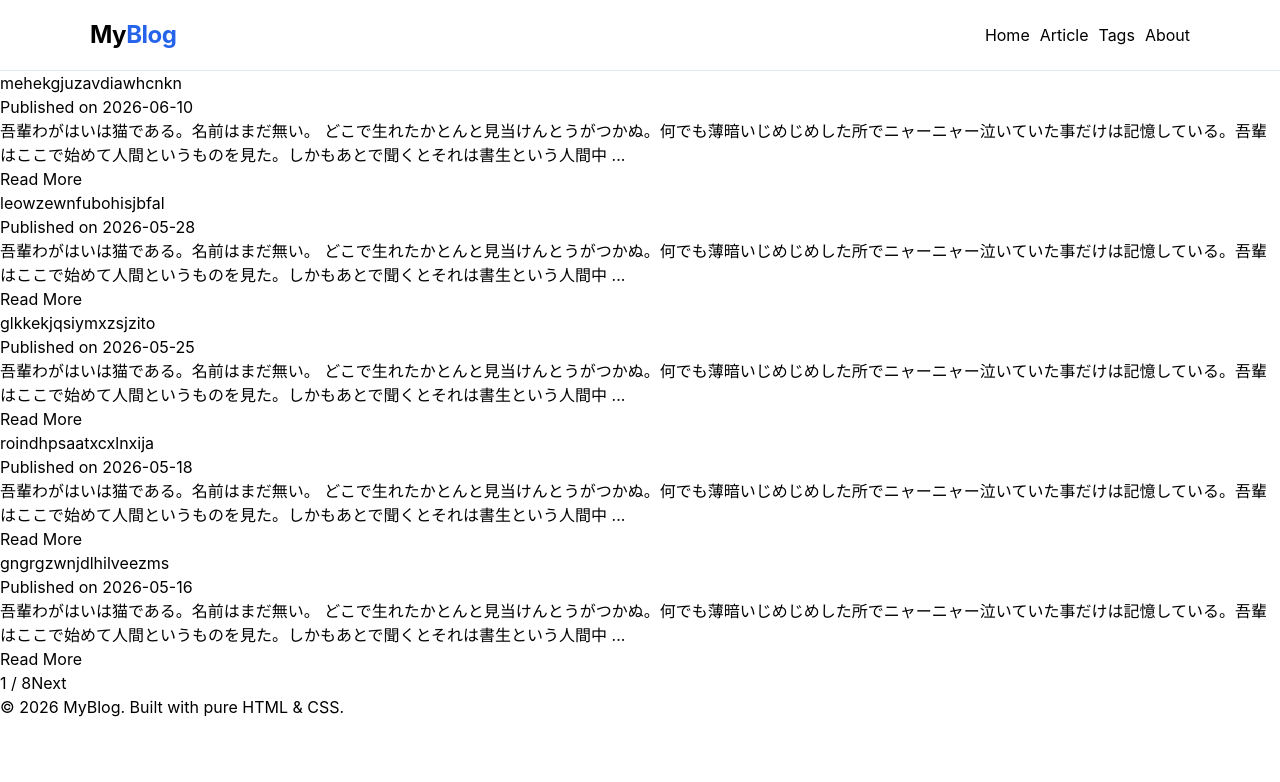
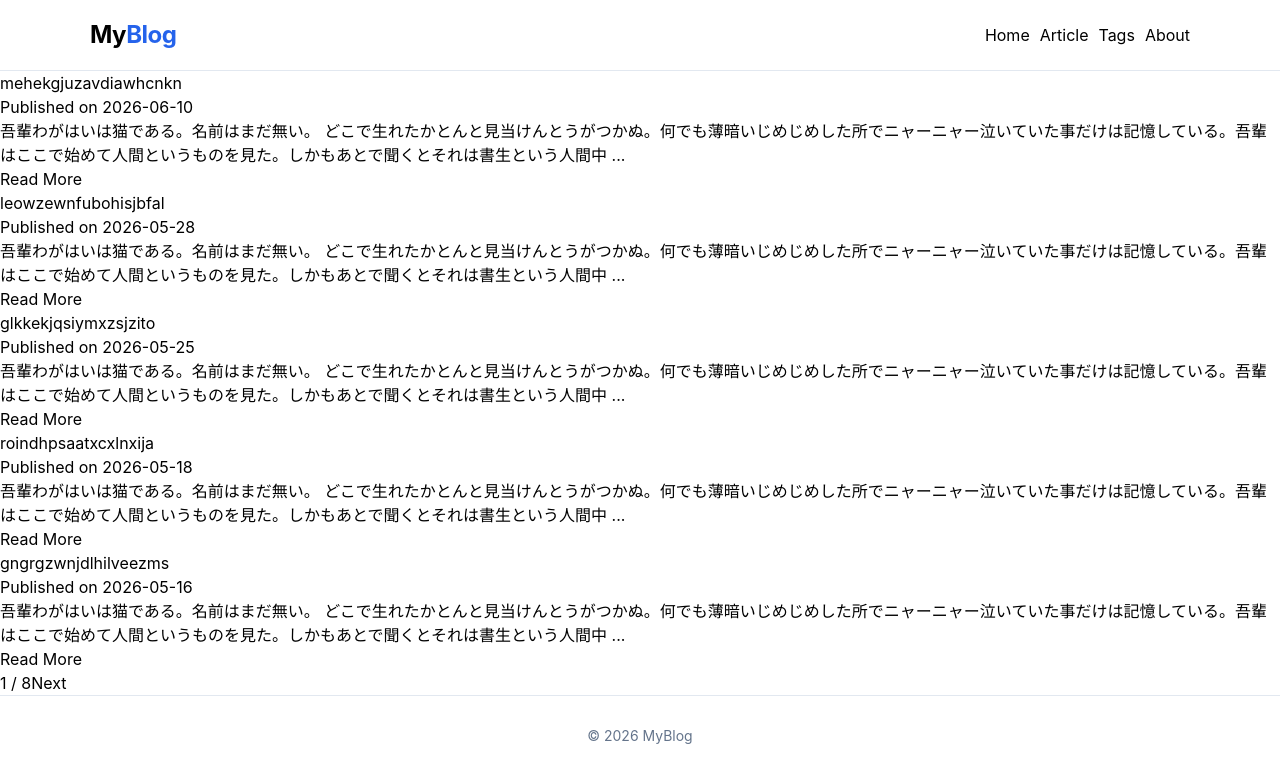
Before and after one commit to slipanchor578/escape, a Next.js app: page / in a window 1280 px wide. Shown: the top 782 px of the page. Built offline with nearby package versions, Linux system fonts and the light colour scheme.

Commit message:
footer component をtailwind化

```diff
--- /dev/null
+++ b/src/app/_components/Footer.tsx
@@ -0,0 +1,11 @@
+import Container from "../../components/Container"
+export default function Footer() {
+  return (
+    <footer className="bg-white border-t border-(--border-color)
+    py-[30px] text-center text-(--footer-color) text-sm">
+      <Container>
+        <p>&copy; 2026 MyBlog</p>
+      </Container>
+    </footer>
+  );
+}
--- a/src/app/_components/footer.tsx
+++ /dev/null
@@ -1,9 +0,0 @@
-export default function Footer() {
-  return (
-    <footer className="blog-footer">
-      <div className="container">
-        <p>&copy; 2026 MyBlog. Built with pure HTML & CSS.</p>
-      </div>
-    </footer>
-  );
-}
--- a/src/app/globals.css
+++ b/src/app/globals.css
@@ -6,6 +6,7 @@
 /* 2. Tailwind を適用したい特定の path を指定 */
 @source "./page.tsx";
 @source "./layout.tsx";
+@source "./_components/**/*.{js,ts,jsx,tsx,mdx}";
 @source "./article/**/*.{js,ts,jsx,tsx,mdx}";
 @source "./page/**/*.{js,ts,jsx,tsx,mdx}";
 @source "./post/**/*.{js,ts,jsx,tsx,mdx}";
@@ -17,4 +18,5 @@
   --max-width: 1140px;
   --border-color: #e2e8f0;
   --primary-color: #2563eb;
+  --footer-color: #64748b;
 }
--- a/src/app/layout.tsx
+++ b/src/app/layout.tsx
@@ -1,6 +1,6 @@
 import React from 'react';
 import Header from './_components/Header';
-import Footer from './_components/footer';
+import Footer from './_components/Footer';
 import './globals.css';
 // import './sample.css';
 
```
